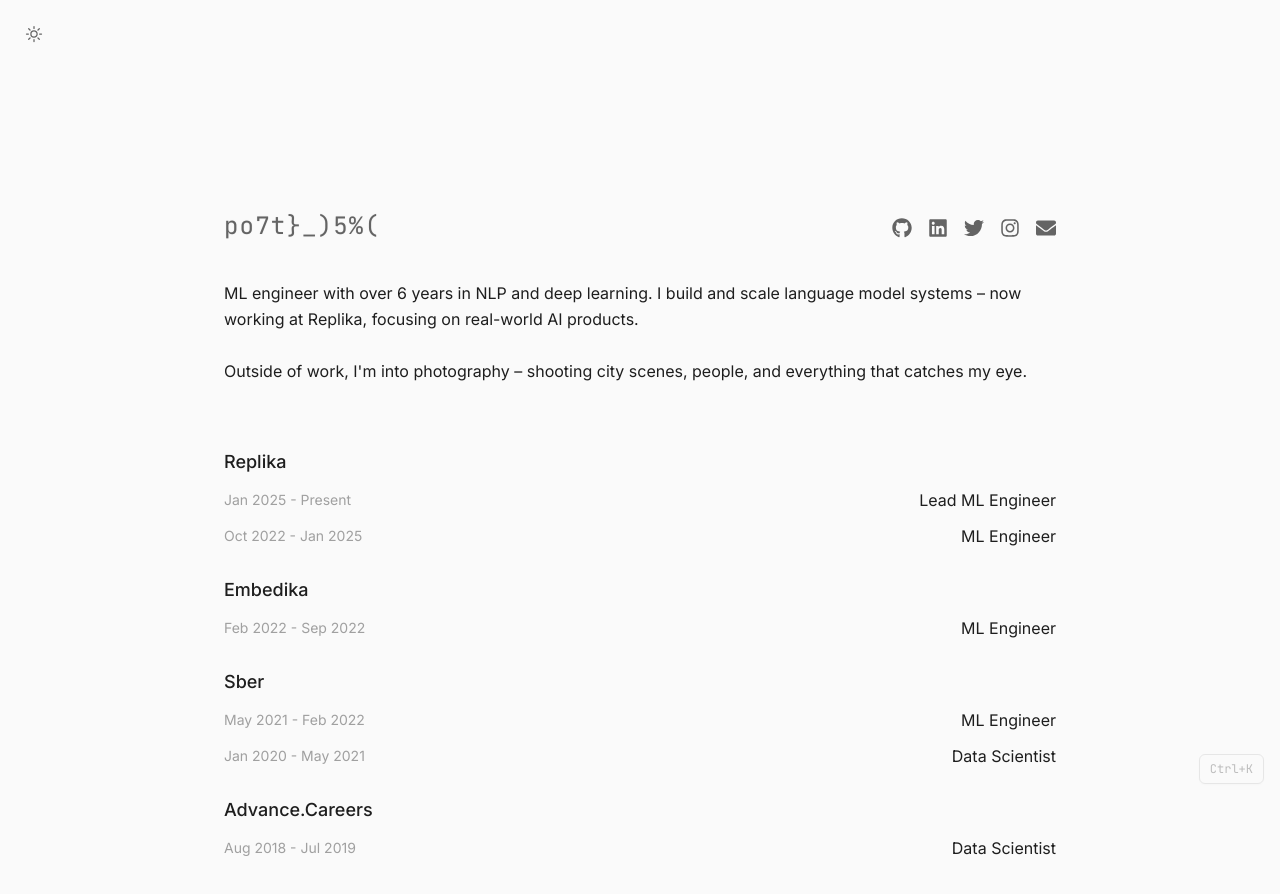
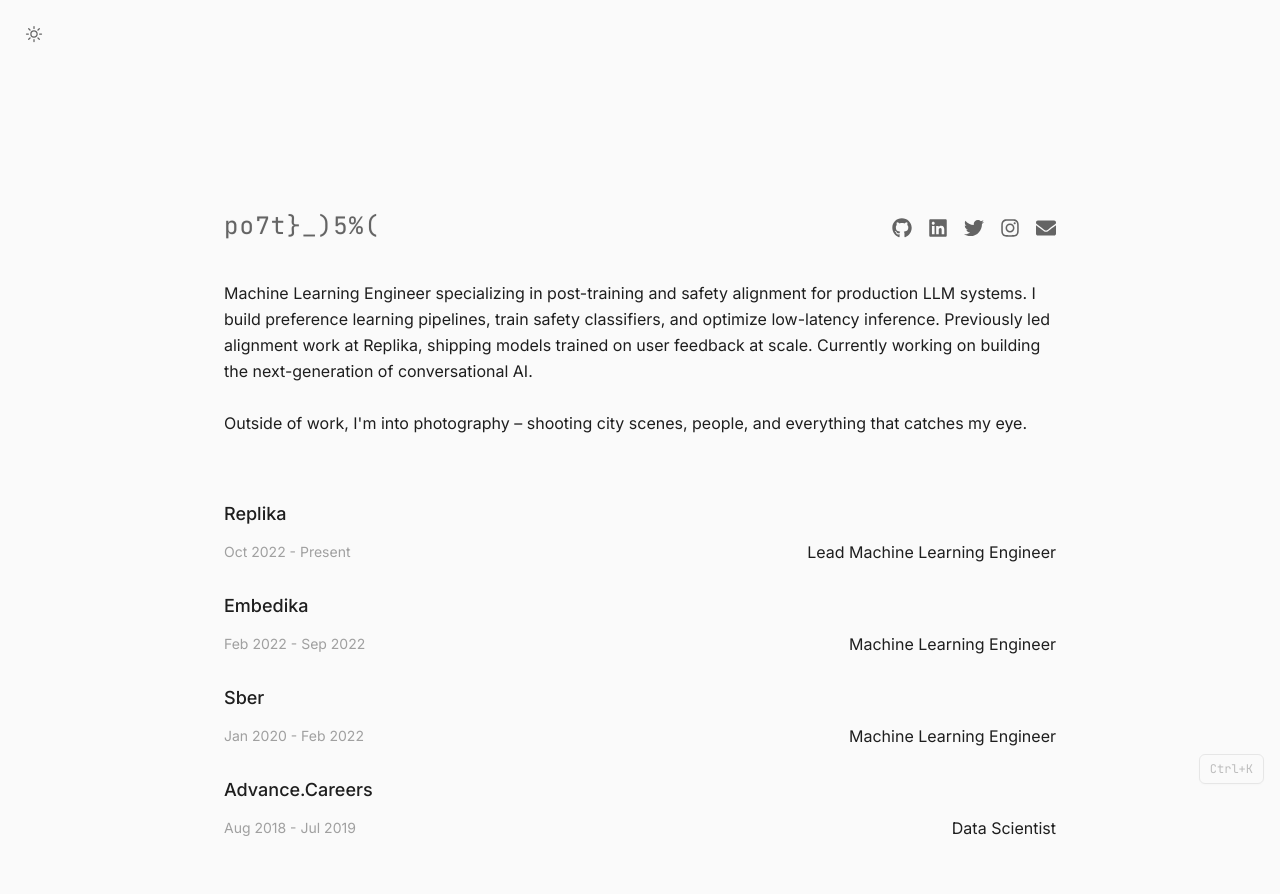
Before and after one commit to esceptico/website, a Next.js app: page / in a window 1280 px wide. Shown: the top 894 px of the page. Built offline with nearby package versions, Linux system fonts and the light colour scheme.

Commit message:
update resume and personal content

```diff
--- a/src/personal-content.ts
+++ b/src/personal-content.ts
@@ -15,6 +15,7 @@
   'postmortem',
   'timur ganiev',
   'tim',
+  'timur'
 ] as const;
 
 // Time-based greetings
@@ -39,7 +40,7 @@
 
 // About Text
 export const aboutText = {
-  mainDescription: `ML engineer with over 6 years in NLP and deep learning. I build and scale language model systems – now working at Replika, focusing on real-world AI products.`,
+  mainDescription: `Machine Learning Engineer specializing in post-training and safety alignment for production LLM systems. I build preference learning pipelines, train safety classifiers, and optimize low-latency inference. Previously led alignment work at Replika, shipping models trained on user feedback at scale. Currently working on building the next-generation of conversational AI.`,
   additionalInfo: `Outside of work, I'm into photography – shooting city scenes, people, and everything that catches my eye.`
 } as const;
 
@@ -60,14 +61,9 @@
     company: 'Replika',
     roles: [
       {
-        title: 'Lead ML Engineer',
-        period: 'Jan 2025 - Present',
-        summary: 'Leading ML projects for conversational AI. Shipped new features end-to-end, integrated VLMs, and helped scale LLM infrastructure for production.'
-      },
-      {
-        title: 'ML Engineer',
-        period: 'Oct 2022 - Jan 2025',
-        summary: 'Maintained high-load LLM services, focused on safety and user preference alignment. Fine-tuned models on real user feedback. Developed tools for synthetic data, evaluation, and training.'
+        title: 'Lead Machine Learning Engineer',
+        period: 'Oct 2022 - Present',
+        summary: 'Leading ML projects for conversational AI. Shipped new features end-to-end, integrated VLMs, and helped scale LLM infrastructure for production. Maintained high-load LLM services, focused on safety and user preference alignment. Fine-tuned models on real user feedback. Developed tools for synthetic data, evaluation, and training.'
       }
     ]
   },
@@ -75,7 +71,7 @@
     company: 'Embedika',
     roles: [
       {
-        title: 'ML Engineer',
+        title: 'Machine Learning Engineer',
         period: 'Feb 2022 - Sep 2022',
         summary: 'Built active learning and toxic content detection pipelines. Launched spell-checking and multi-modal ML services.'
       }
@@ -85,14 +81,9 @@
     company: 'Sber',
     roles: [
       {
-        title: 'ML Engineer',
-        period: 'May 2021 - Feb 2022',
+        title: 'Machine Learning Engineer',
+        period: 'Jan 2020 - Feb 2022',
         summary: 'Worked on documents processing. Led a small team to deliver ML solutions from scratch. Focused on model optimization (distillation, quantization) and improved deployment processes with CI/CD.'
-      },
-      {
-        title: 'Data Scientist',
-        period: 'Jan 2020 - May 2021',
-        summary: 'Developed robust NLP models for text classification and NER. Improved accuracy using new vectorization and adversarial data techniques.'
       }
     ]
   },
```
Also changed, not shown: 1 other file (tests, documents, lock files or other folders).
